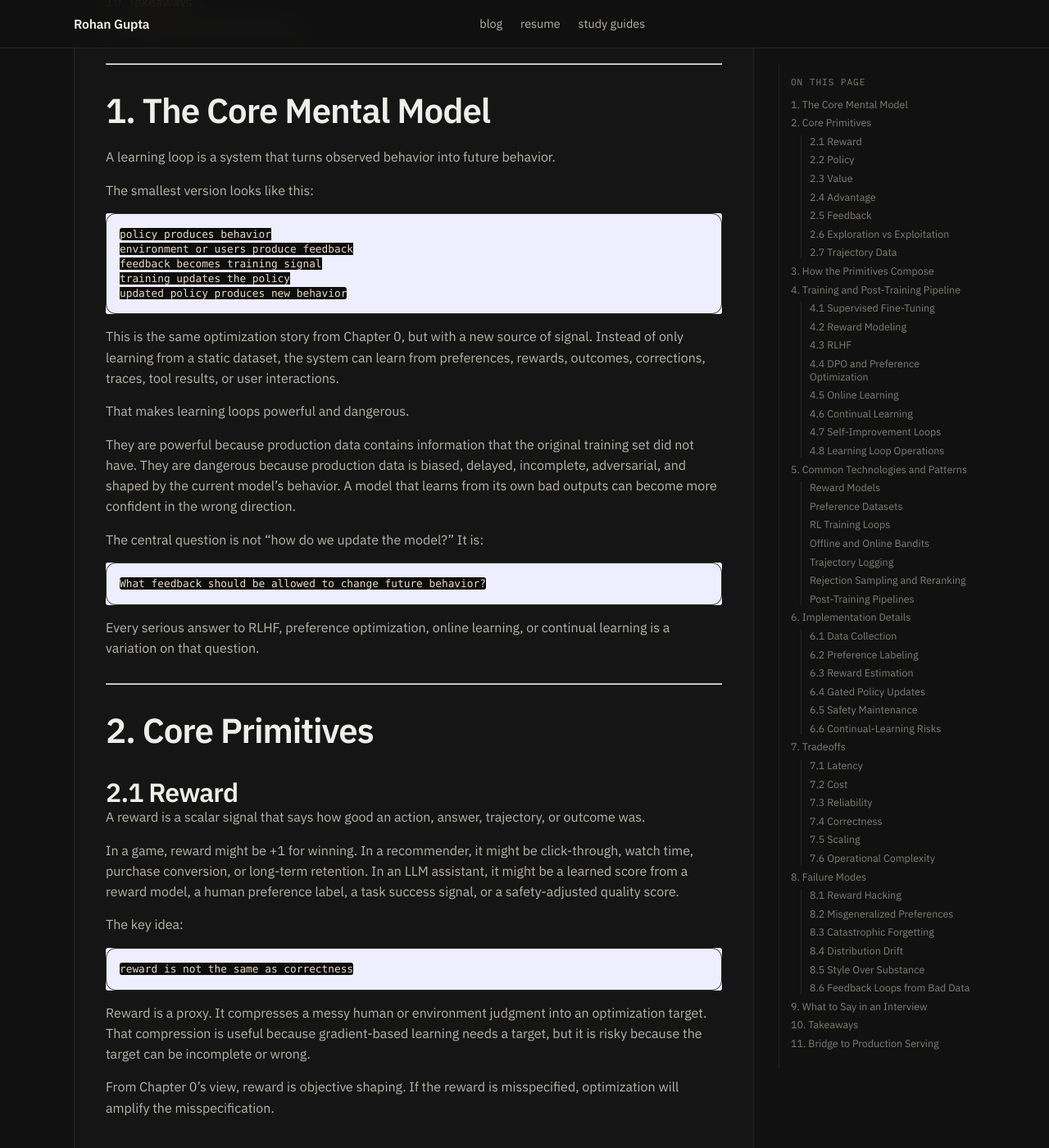
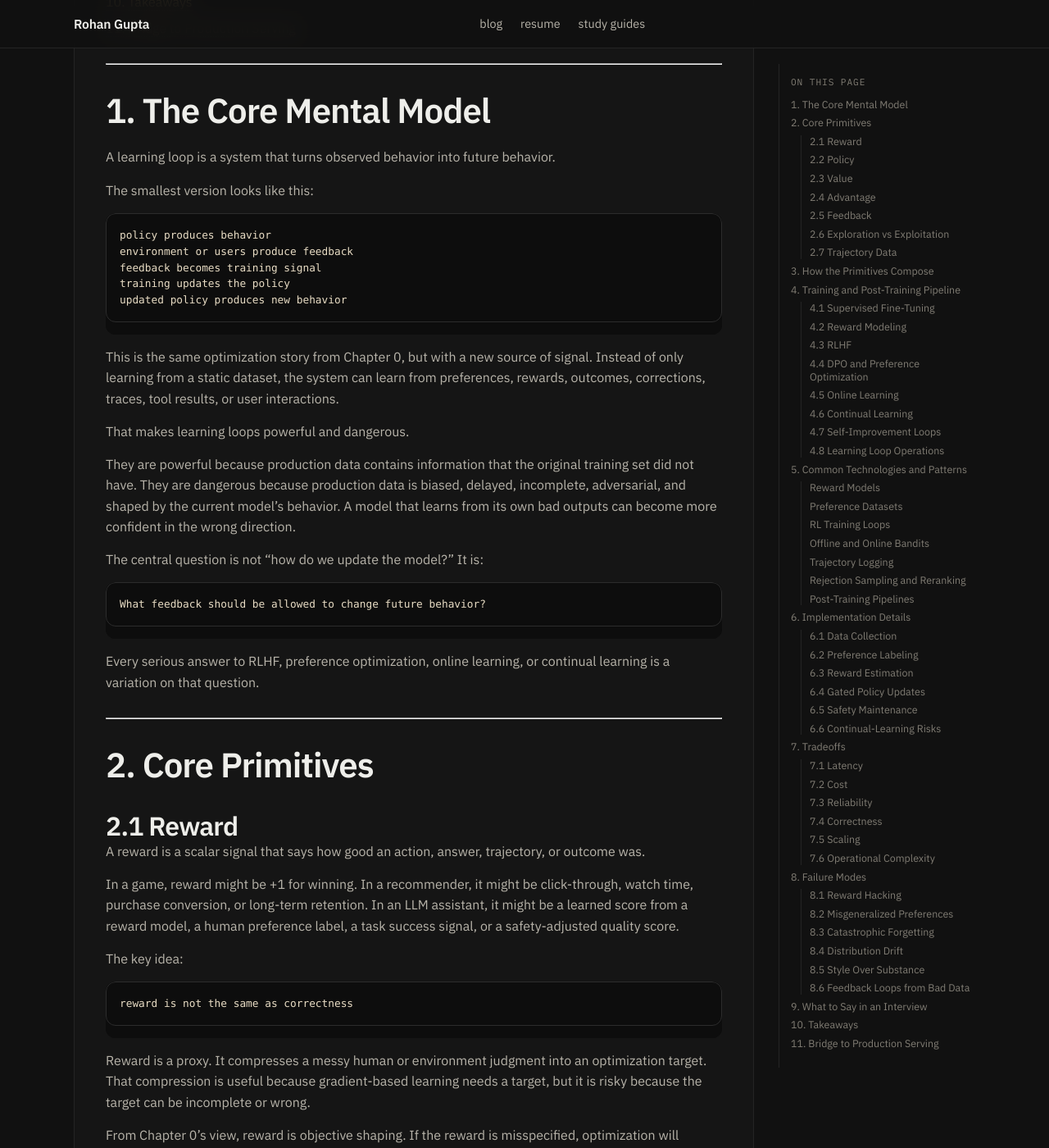
Before and after one commit to therohangupta/therohangupta.github.io, a Jekyll site: the page built from study-guides/applied-ai/chapters/chapter_5/guide.md, in a window 1280 px wide and 1400 px high, scrolled down 2383 px. Shown: the whole window at 82% size. Built offline with Jekyll 4.4.1, drawn with Linux system fonts in a browser that asks for light colours; nearby versions of some CDN libraries.

Commit message:
minor fix to study guides

```diff
--- a/_sass/minima/custom-styles.scss
+++ b/_sass/minima/custom-styles.scss
@@ -627,8 +627,33 @@ details.news-archive summary {
   color: #e8dcc4;
 }
 
+.post-content .highlighter-rouge,
+.post-content .highlight {
+  border-radius: var(--radius-md);
+  background: #0d0d0d;
+}
+
+.post-content .highlight {
+  overflow-x: auto;
+}
+
 .post-content pre {
   border-radius: var(--radius-md);
+  line-height: 1.55;
+}
+
+.post-content pre code {
+  display: block;
+  padding: 0;
+  border: 0;
+  background: transparent;
+  color: inherit;
+  white-space: pre;
+}
+
+.post-content .language-text pre code span {
+  color: inherit;
+  background: transparent;
 }
 
 .code-example {
```
Also changed, not shown: study-guides/applied-ai/chapters/chapter_1/guide.md (+2 -2 lines).
